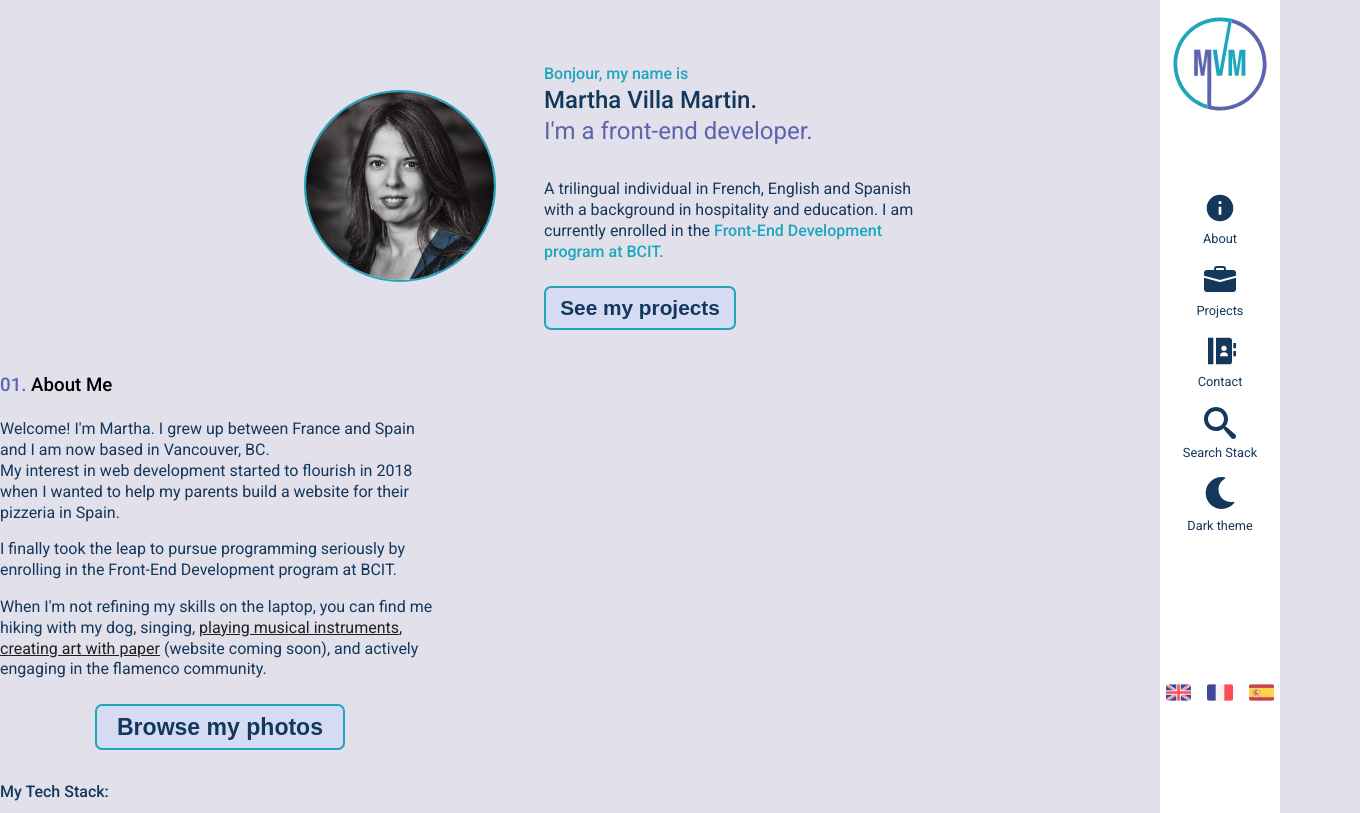
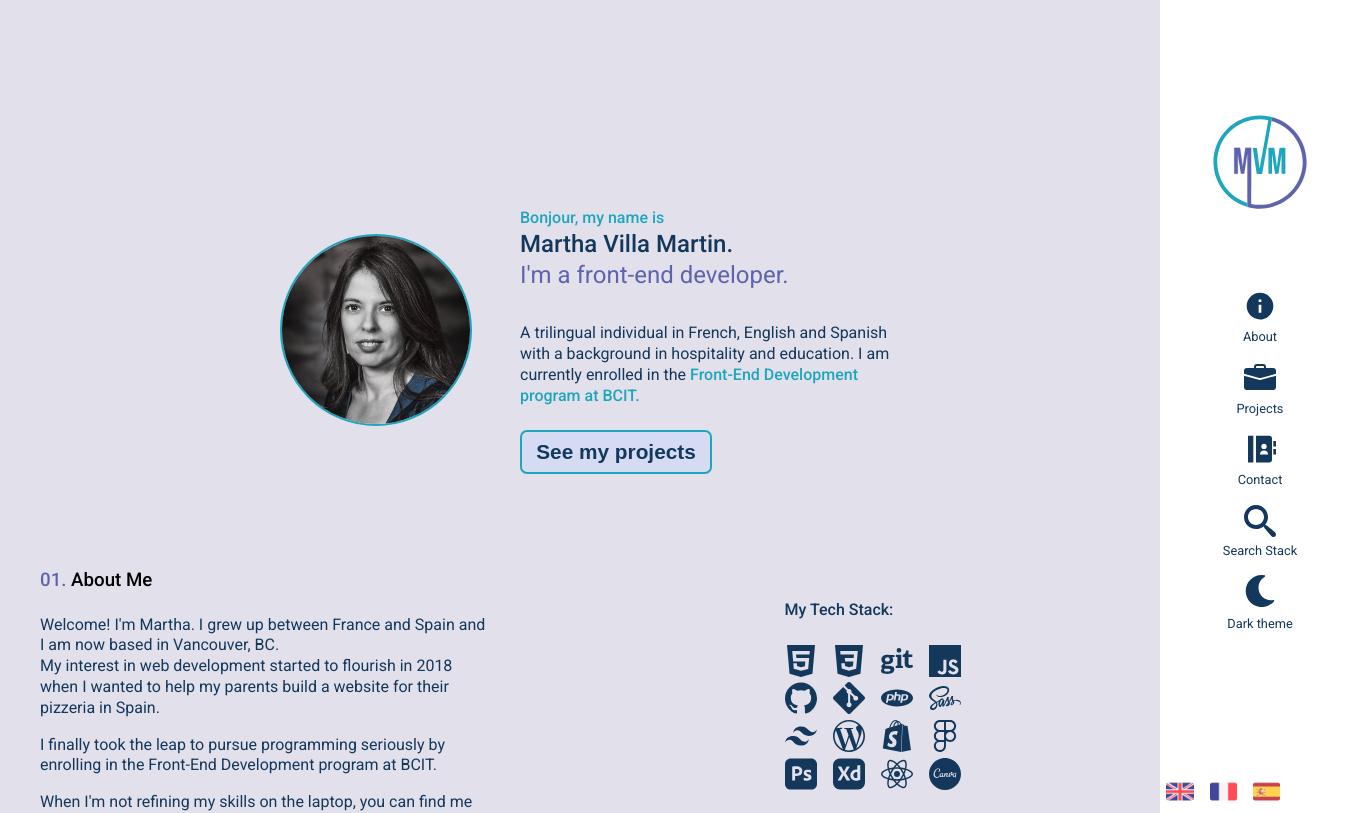
Before and after one commit to piracode/portfolio_cra, a React (Create React App) app: page / in a window 1280 px wide. Shown: the top 813 px of the page, 1360 px wide, since content can reach past the window. Built offline with nearby package versions, Linux system fonts and the light colour scheme.

Commit message:
added some styles to hero and about sections

```diff
--- a/src/components/ThemeToggleButton.js
+++ b/src/components/ThemeToggleButton.js
@@ -4,9 +4,13 @@ import { useTranslation } from 'react-i18next'
 import { FaSun, FaMoon } from 'react-icons/fa'
 
 const ThemeToggleButton = ({ className, isMobile }) => {
+  // Accessing the theme context using useContext hook
   const { isDarkMode, toggleTheme } = useContext(ThemeContext)
+
+  // Accessing translation function using useTranslation hook
   const { t } = useTranslation()
 
+  // Event handler for toggling the theme
   const handleToggle = () => {
     toggleTheme()
   }
@@ -14,24 +18,18 @@ const ThemeToggleButton = ({ className, isMobile }) => {
   return (
     <div className={`nav-button-container ${className}`} onClick={handleToggle}>
       <div className='nav-button secondary-button'>
+        {/* Conditional rendering of icon based on the current theme */}
         {isDarkMode ? (
           <span className='navigation-link-icon'>
-            <FaSun
-              className={`theme-icon ${
-                isDarkMode ? 'dark-icon' : 'light-icon'
-              }`}
-            />
+            <FaSun />
           </span>
         ) : (
           <span className='navigation-link-icon'>
-            <FaMoon
-              className={`theme-icon ${
-                isDarkMode ? 'dark-icon' : 'light-icon'
-              }`}
-            />
+            <FaMoon />
           </span>
         )}
       </div>
+      {/* Displaying translated text based on the current theme */}
       <span className='navigation-link-text'>
         {t(`toggleTheme.${isDarkMode ? 'dark' : 'light'}`)}
       </span>
--- a/src/pages/About.js
+++ b/src/pages/About.js
@@ -26,6 +26,7 @@ const About = () => {
 
   return (
     <section id='about' className='about'>
+      <article className='about-text-container'>
         <h3 className='section-title'>
           <span className='parallax-link-number'> 01. </span>
           <span className='title-text'>{t('titleSectionAbout')}</span>
@@ -61,7 +62,9 @@ const About = () => {
             {t('seePhotosCTA')}
           </a>
         </button>
+      </article>
 
+      <article className='tech-stack-container'>
         <h4 className='about-stack-title'>{t('techStack')}</h4>
         <div className='about-stack-icons-container'>
           <SiHtml5 title='HTML5' className='about-stack-icon' />
@@ -85,6 +88,7 @@ const About = () => {
           <SiCanva title='Canva' className='about-stack-icon' />
           {/* <SiScrumalliance title='Scrum Alliance' className='about-stack-icon' /> */}
         </div>
+      </article>
     </section>
   )
 }
--- a/src/scss/base/_settings.scss
+++ b/src/scss/base/_settings.scss
@@ -80,3 +80,21 @@ a {
 ul {
   list-style: none;
 }
+
+//Mixins for Media Queries
+@function em($px, $bc: 16) {
+  @return $px / $bc * 1em;
+}
+
+@function rem($px) {
+  @return $px / 16 * 1rem;
+}
+
+// Media Query Mixin
+@mixin mq($w) {
+  $w: em($w);
+
+  @media (min-width: #{$w}) {
+    @content;
+  }
+}
--- a/src/scss/components/_about.scss
+++ b/src/scss/components/_about.scss
@@ -2,6 +2,7 @@
 
 .about {
   margin-bottom: 3rem;
+  padding: 0.2rem;
   max-width: 27.5rem;
 
   &-text-container {
@@ -36,10 +37,6 @@
     padding: 2rem 0 1.5rem 0;
   }
 
-  &-stack-icons-container {
-    max-width: 24.5rem;
-  }
-
   &-stack-icon {
     font-size: 2rem;
     margin-right: 1rem;
@@ -58,3 +55,35 @@
     color: $light-bg-button;
   }
 }
+
+@include mq(490) {
+  .about {
+    padding-left: 1.5rem;
+  }
+}
+
+@include mq(600) {
+  .about {
+    padding-left: 2.5rem;
+  }
+}
+
+@include mq(950) {
+  .about {
+    max-width: 100%;
+    display: grid;
+    grid-template-columns: 3fr 1.5fr;
+
+    &-text-container {
+      max-width: 32rem;
+      padding-right: 2rem;
+    }
+
+    &-stack-icons-container {
+      max-width: 14.5rem;
+    }
+  }
+  .tech-stack-container {
+    max-width: 17rem;
+  }
+}
--- a/src/scss/components/_hero.scss
+++ b/src/scss/components/_hero.scss
@@ -83,6 +83,8 @@
 @media (min-width: 37.5em) {
   .hero {
     display: flex;
+    // align-items: center;
+    // justify-content: center;
 
     &-img {
       margin-right: 3rem;
@@ -94,8 +96,20 @@
   }
 }
 
-@media (min-width: 48em) {
+@include mq(490) {
   .hero {
-    padding-right: 15rem;
+    padding: 4rem;
   }
 }
+
+@include mq(768) {
+  .hero {
+    padding-top: 10rem;
+  }
+}
+
+@include mq(900) {
+  .hero {
+    max-width: 60rem;
+  }
+}
--- a/src/scss/components/_navigation.scss
+++ b/src/scss/components/_navigation.scss
@@ -149,3 +149,11 @@ nav .language-box-desktop,
     grid-column: 1/2;
   }
 }
+
+@include mq(1050) {
+  .navigation-container {
+    width: 200px;
+    // overflow: hidden;
+    overflow-x: hidden;
+  }
+}
```
Lines whose indentation alone changed are shown as unchanged.
